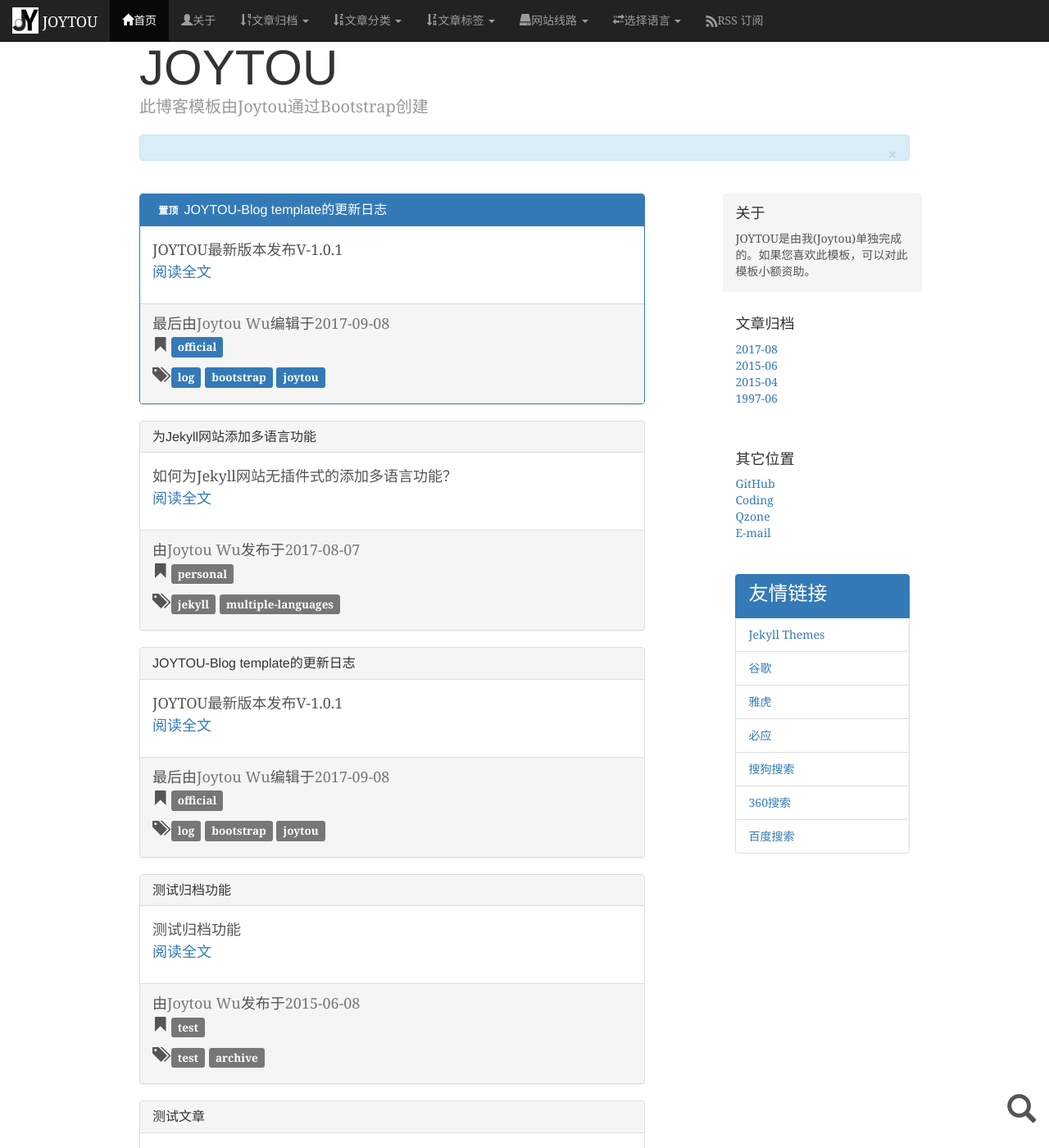
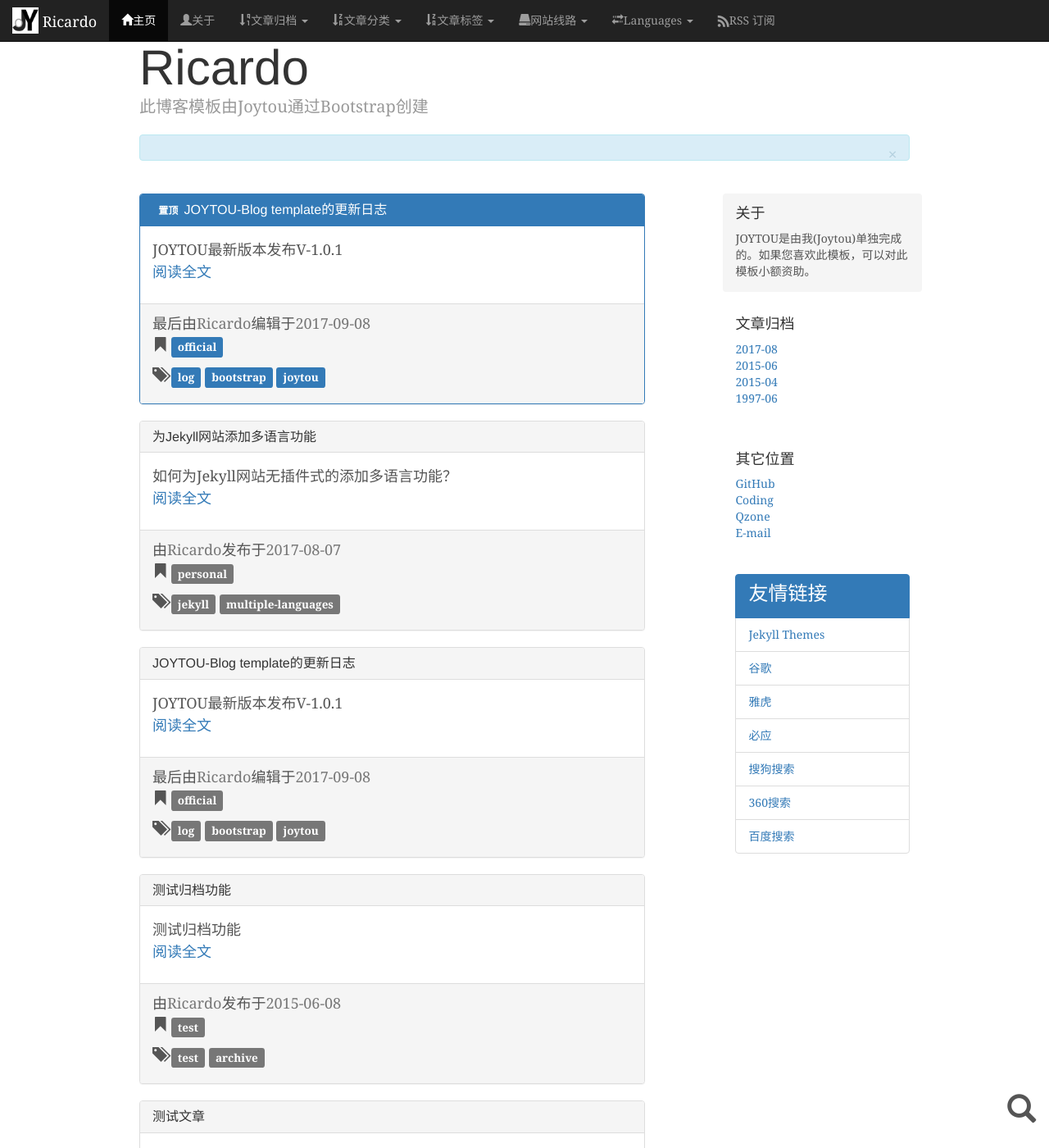
Before and after one commit to chenshuichuan/chenshuichuan.github.io, a Jekyll site: the page built from index.cn.html, in a window 1280 px wide and 1400 px high. Shown: the whole window at 82% size. Built offline with Jekyll 4.4.1, drawn with Linux system fonts in a browser that asks for light colours; some web fonts are replaced; comment, search, counter and statistics services are not loaded; some of the changed text lies outside the part shown.

```diff
--- a/_config.yml
+++ b/_config.yml
@@ -4,11 +4,11 @@ layouts:     ./_layouts
 timezone:    Asia/Hongkong
 
 # Site settings
-email: 1540294142@qq.com
-author: Joytou Wu
-owner_name: Joytou Wu
-github_username: joytou
-repo: JOYTOU
+email: chenshuichuan@hotmail.com
+author: Ricardo
+owner_name: Ricardo
+github_username: chenshuichuan
+repo: chenshuichuan
 
 #Server
 url: http://joytou.nets.hk
@@ -36,12 +36,13 @@ keywords:
         - "github"
         - "bootstrap"
         - "blog"
-        - "joytou"
+        - "Ricardo"
         - "markdown"
         - "jekyll"
         - "博客"
         - "个人博客"
-        - "博客模板"
+        - "Ricardo的博客"
+        - "chenshuichuan的博客"
 
 #Update configuration
 versioncode: 1
--- a/_data/cn.yml
+++ b/_data/cn.yml
@@ -1,5 +1,5 @@
-     sitename: "JOYTOU"
-     sitesubname: "一个热爱折腾、不肯休息的业余程序员！"
+     sitename: "Ricardo"
+     sitesubname: "一个热爱折腾、不甘落后的探索者！"
      sitedescription: "此博客模板由builder通过style创建"
      siteabout: "JOYTOU是由我(Joytou)单独完成的。如果您喜欢此模板，可以对此模板小额资助。"
      about: "关于"
@@ -7,11 +7,11 @@
      otherplace: "其它位置"
      backtop: "返回顶部"
      switchnav: "切换导航"
-     home: "首页"
+     home: "主页"
      categoryarticle: "文章分类"
      tagarticle: "文章标签"
      rssfeed: "RSS 订阅"
-     firstpage: "首页"
+     firstpage: "主页"
      lastpage: "末页"
      shareto: "分享到"
      aboutme: "关于我"
@@ -25,6 +25,6 @@
      totalvisit: "总访问量："
      searchtip: "文章标题 标签 分类"
      webline: "网站线路"
-     selectlang: "选择语言"
+     selectlang: "Languages"
      friendlinks: "友情链接"
      rank: "排名"
--- a/_data/en.yml
+++ b/_data/en.yml
@@ -1,5 +1,5 @@
-     sitename: "JOYTOU"
-     sitesubname: "An amateur programmer who loves to sit around and refuse to rest!"
+     sitename: "Ricardo"
+     sitesubname: "An explorer who loves to toss around and unwilling to fall behind!"
      sitedescription: "This blog template build by builder from style"
      siteabout: "JOYTOU was done by me (Joytou). If you like this template, you can subsidize me a little."
      about: "About"
@@ -19,12 +19,13 @@
      readmore: "Read more"
      postinfo: "date by author"
      postupdate: "Finally edited on date by author"
-     footcopyright: "This blog template build by builder from style"
+     footcopyright: "Thi
+     s blog template build by builder from style"
      pagenum: "Page num"
      pagetotal: "Total num"
      totalvisit: "Total visits: "
      searchtip: "Article's title,tag or category"
      webline: "WebSite lines"
-     selectlang: "Select languages"
+     selectlang: "选择语言"
      friendlinks: "Friendly Links"
      rank: "Rank"
--- a/_data/tw.yml
+++ b/_data/tw.yml
@@ -1,4 +1,4 @@
-     sitename: "JOYTOU"
+     sitename: "Ricardo"
      sitesubname: "一個熱愛折騰、不肯休息的業余程序員！"
      sitedescription: "此博客模板由builder通過style創建"
      siteabout: "JOYTOU是由我(Joytou)單獨完成的。如果您喜歡此模板，可以對此模板小額資助。"
--- a/index.html
+++ b/index.html
@@ -9,7 +9,7 @@ lang: cn
 	<script src="{{ '/assets/js/languages.js' | prepend: site.baseurl }}"></script>
 	<meta charset="utf-8">
 	<meta name="viewport" content="width=device-width, initial-scale=1">
-	<meta name="title" content="JOYTOU - Jekyll Blog Template" />
+	<meta name="title" content="Ricardo - Ricardo's Blog site" />
 	<meta name="description" content="{{ site.description }}">
     <meta name="keywords" content="{% for word in site.keywords %}{{ word }}{% unless forloop.last %},{% endunless %}{% endfor %}">
     <meta name="author" content="{{ site.author }}">
```
Also changed, not shown: assets/favicon-128.ico, assets/favicon-16.ico, assets/favicon-32.ico, assets/favicon-48.ico, assets/favicon-64.ico, 1 other file.
